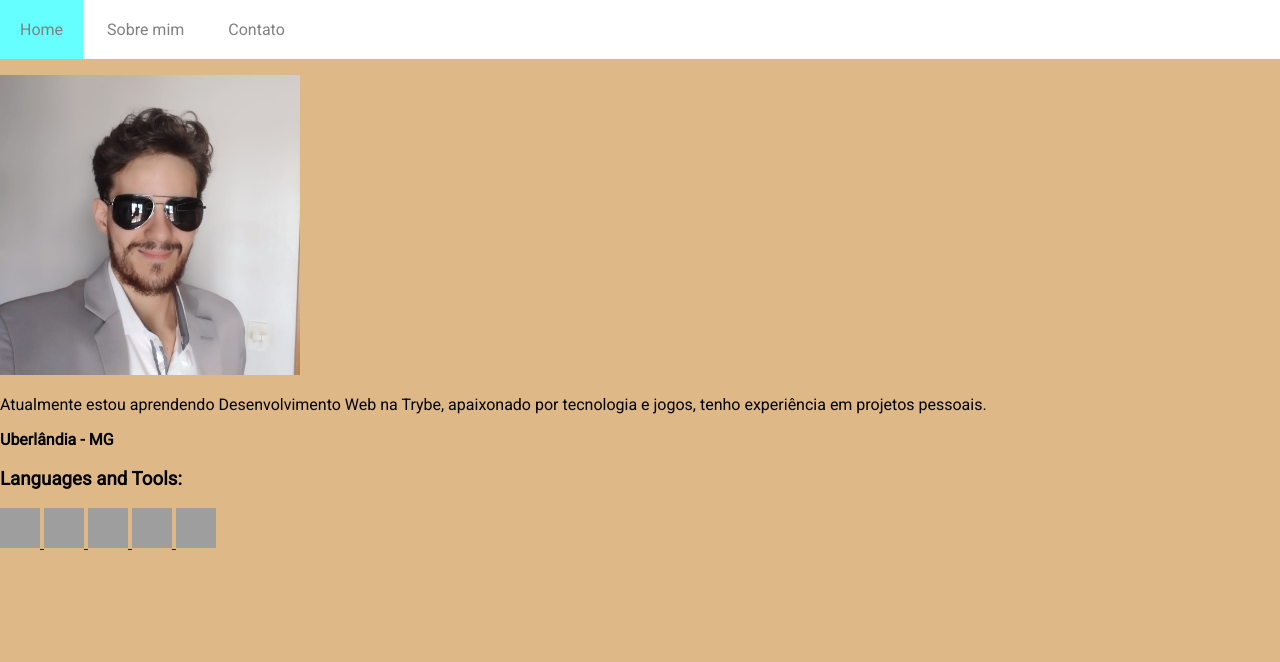
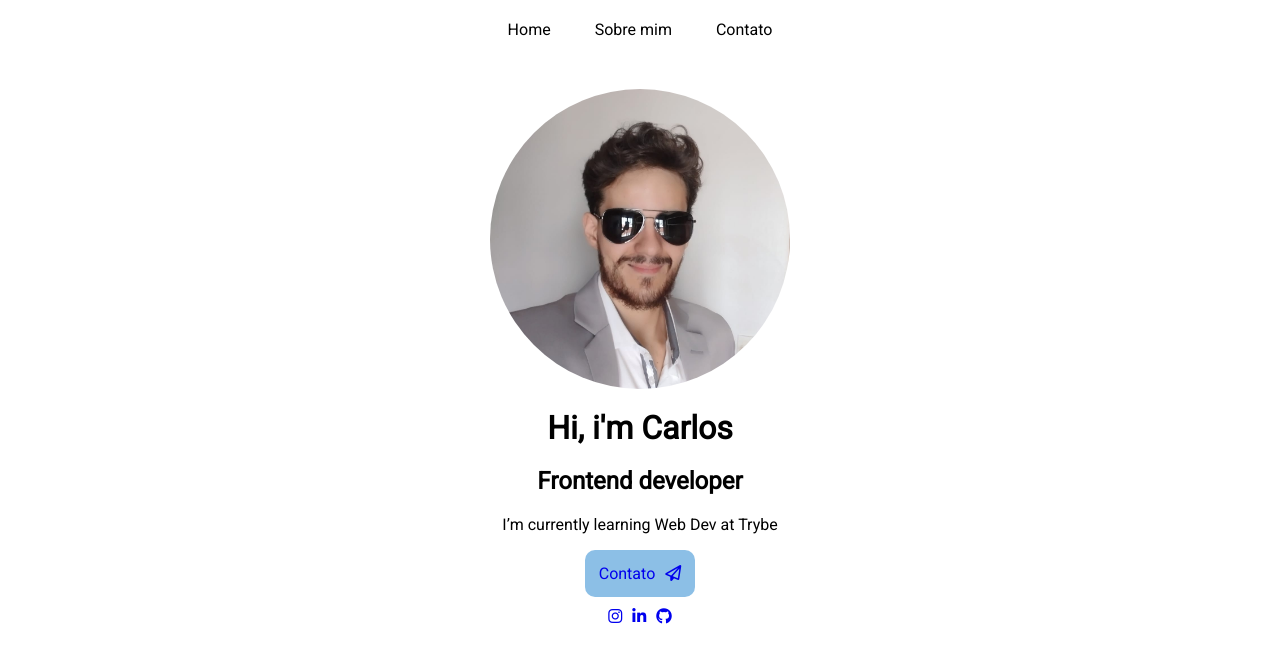
Before and after one commit to ccadubr/ccadubr.github.io, a plain HTML site: page index.html in a window 1280 px wide. Drawn offline with Linux system fonts and the light colour scheme; grey boxes are pictures that could not be loaded.

Commit message:
Alterando Portfolio

```diff
--- a/index.html
+++ b/index.html
@@ -17,24 +17,67 @@
 
   <link rel="stylesheet" href="style.css">
 
+  <script src="https://kit.fontawesome.com/6ea5cf6373.js" crossorigin="anonymous"></script>
+
 </head>
 <body>
-
   <header>
+    <div id="header-container">
+      <nav>
         <ul class="menu-h">
-      <li><a href="#">Home</a></li>
+          <li><a href="#"></i>Home</a></li>
           <li><a href="#">Sobre mim</a></li>
           <li><a href="#">Contato</a></li>
         </ul>
+      </nav>
+    </div>
   </header>
 
-  <img src="img/perfil.jpeg" width="300px" alt="foto" id="foto">
-  <p class="descricao">Atualmente estou aprendendo Desenvolvimento Web na Trybe, apaixonado por tecnologia e jogos, tenho experiência em projetos pessoais.</p>
+  <main>
+    <div class="main-container">
+      <!--
+      <div class="main-title icons-social">
+        <a href="#"><i class="fa-brands fa-instagram"></i></a>
+        <a href="#"><i class="fa-brands fa-linkedin-in"></i></a>
+        <a href="#"><i class="fa-brands fa-github"></i></a>
+      </div>
+      -->
+      <div class="main-title">
+        <img src="img/perfil.jpeg" width="300px" alt="foto" id="foto-perfil">
+        <div class="main-title">
+          <h1 class="subtitle">Hi, i'm Carlos</h1>
+          <h2 class="subtitle">Frontend developer</h2>
+          <p class="subtitle">I’m currently learning Web Dev at Trybe</p>
+          <div class="button">
+            <a href="#">Contato<i class="fa-regular fa-paper-plane"></i></a>
+          </div>
+        </div>
+        <div class="main-title icons-social">
+          <a href="#"><i class="fa-brands fa-instagram"></i></a>
+          <a href="#"><i class="fa-brands fa-linkedin-in"></i></a>
+          <a href="#"><i class="fa-brands fa-github"></i></a>
+        </div>
+      </div>
+      <!--
+      <div class="main-title">
+        <h1 class="subtitle">Hi, i'm Carlos</h1>
+        <h2 class="subtitle">Frontend developer</h2>
+        <p class="subtitle">I’m currently learning Web Dev at Trybe</p>
+        <div class="button">
+          <a href="#">Contato<i class="fa-regular fa-paper-plane"></i></a>
+        </div>
+      </div>
+      -->
+    </div>
+  </main>
+
+  <!--
+  <footer>
     <p class="resido"><strong>Uberlândia - MG</strong></p>
-
     <h3>Languages and Tools:</h3>
-
     <p> <a href="https://www.w3schools.com/css/" target="_blank" rel="noreferrer"> <img src="https://raw.githubusercontent.com/devicons/devicon/master/icons/css3/css3-original-wordmark.svg" alt="css3" width="40" height="40"/> </a> <a href="https://www.w3.org/html/" target="_blank" rel="noreferrer"> <img src="https://raw.githubusercontent.com/devicons/devicon/master/icons/html5/html5-original-wordmark.svg" alt="html5" width="40" height="40"/> </a> <a href="https://www.adobe.com/in/products/illustrator.html" target="_blank" rel="noreferrer"> <img src="https://www.vectorlogo.zone/logos/adobe_illustrator/adobe_illustrator-icon.svg" alt="illustrator" width="40" height="40"/> </a> <a href="https://developer.mozilla.org/en-US/docs/Web/JavaScript" target="_blank" rel="noreferrer"> <img src="https://raw.githubusercontent.com/devicons/devicon/master/icons/javascript/javascript-original.svg" alt="javascript" width="40" height="40"/> </a> <a href="https://www.photoshop.com/en" target="_blank" rel="noreferrer"> <img src="https://raw.githubusercontent.com/devicons/devicon/master/icons/photoshop/photoshop-line.svg" alt="photoshop" width="40" height="40"/> </a> </p>
+  </footer>
+  -->
 
 </body>
 </html>
--- a/style.css
+++ b/style.css
@@ -1,32 +1,98 @@
-body {
+:root {
+    --first-color: #8cbfe6;
+    --second-color: #d940b3;
+}
+
+* {
     font-family: 'Roboto', sans-serif;
     margin: 0 auto;
     padding: 0;
     box-sizing: border-box;
-    background-color: burlywood;
+    text-decoration: none;
 }
+
+/* header */
 
 header, ul, li{
     margin-top: 0;
 }
 
+#header-container{
+    display: flex;
+    justify-content: space-around;
+    align-items: center;
+}
+
 ul.menu-h{
+    text-align: right;
     list-style-type: none;
     padding: 0;
-    background-color: #fff;
+    margin: 0;
 }
 
 ul.menu-h li{
     display: inline;
+    margin: 0;
 }
 
-ul.menu-h li a{
-    color: grey;
+.title,ul.menu-h li a{
     padding: 20px;
+    color: #000;
     display: inline-block;
     text-decoration: none;
+    transition: background 0.8s;
 }
 
 ul.menu-h li a:hover{
-    background-color: #66ffff;
+    color: var(--first-color);
 }
+
+/* main */
+
+.main-container{
+    display: flex;
+    align-items: center;
+    margin: 30px;
+}
+
+.main-title{
+    display: flex;
+    align-items: center;
+    flex-direction: column;
+}
+
+#foto-perfil{
+    border: 30px hidden white;
+    border-radius: 50%;
+}
+
+.icons-social{
+    margin-top: 20px;
+    display: flex;
+    flex-direction: row;
+}
+
+.icons-social a i{
+    padding: 5px;
+}
+
+.subtitle{
+    margin-top: 20px;
+}
+
+.button{
+    margin-top: 30px;
+}
+
+.button a{
+    clear: none;
+    border: var(--first-color);
+    border-radius: 10px;
+    padding: 14px;
+    background-color: var(--first-color);
+}
+
+.button i{
+    padding-left: 10px;
+    background-color: var(--first-color);
+}
```
Lines whose indentation alone changed are shown as unchanged.
